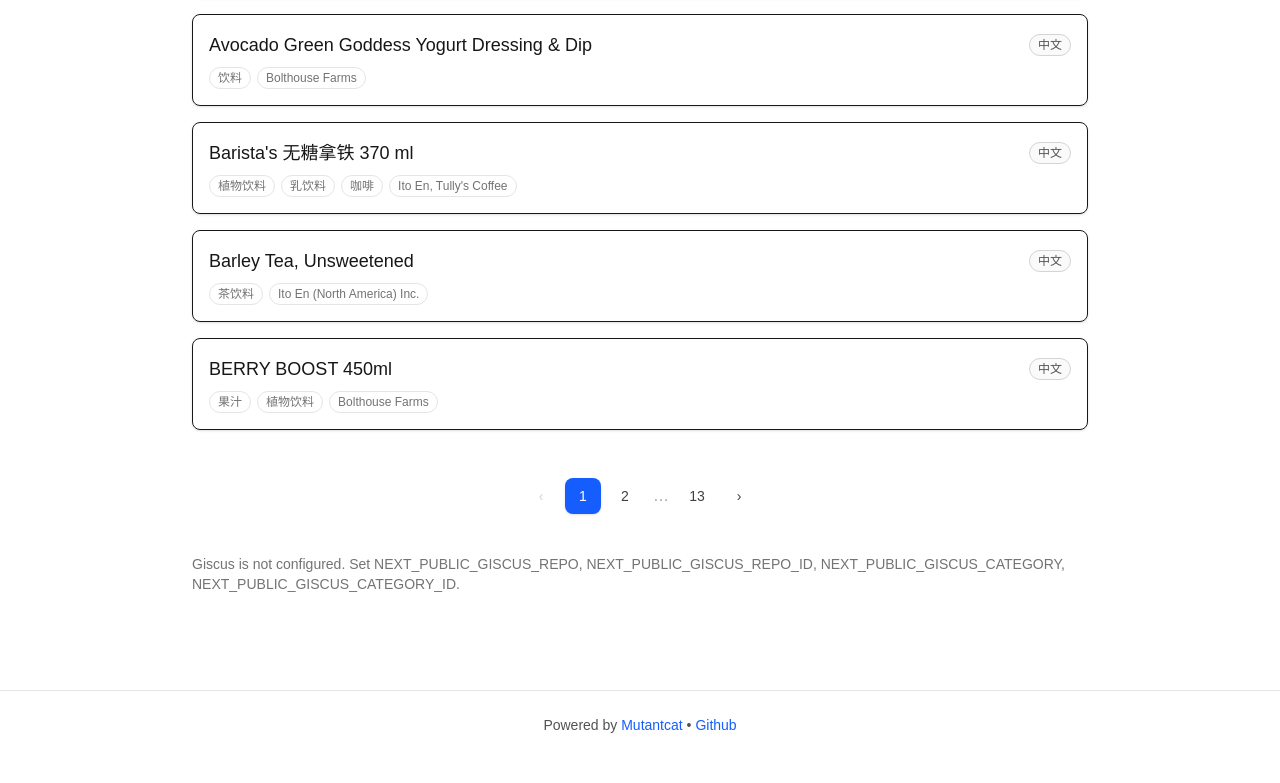
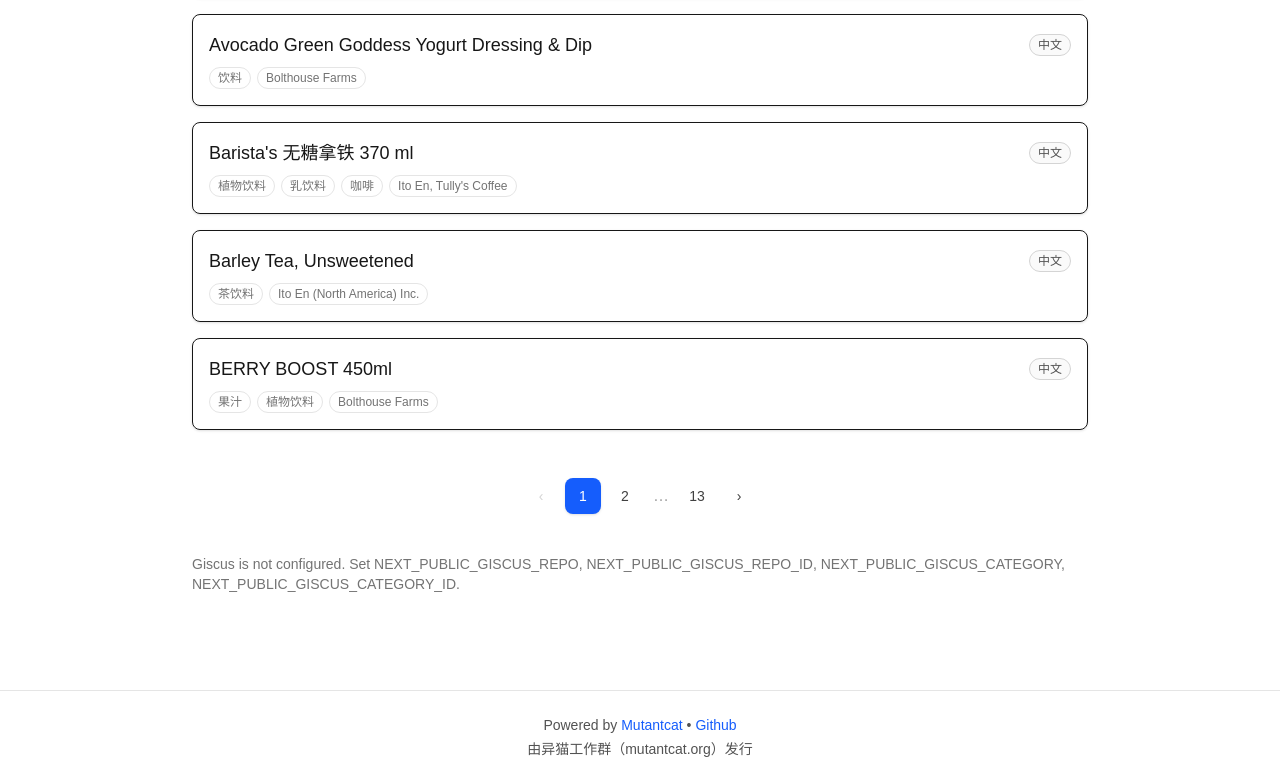
Before and after one commit to Mutantcat-Working-Group/BeverageWiki, a Next.js app: page / in a window 1280 px wide. Shown: the part 1128-1911 px from the top of the page. Before the commit the page ends 1887 px from the top, so only its background shows below. Built offline with nearby package versions, Linux system fonts and the light colour scheme; no server answers.

Commit message:
feat: credit Mutantcat Working Group in footer and layout header

```diff
--- a/src/app/layout.tsx
+++ b/src/app/layout.tsx
@@ -1,3 +1,6 @@
+// BeverageWiki — 由异猫工作群（mutantcat.org）发行
+// GitHub: https://github.com/Mutantcat-Working-Group
+
 import type { Metadata } from "next";
 import { Geist, Geist_Mono } from "next/font/google";
 import "./globals.css";
@@ -95,6 +98,7 @@
             >
               Github
             </a>
+            <span className="block mt-1">由异猫工作群（mutantcat.org）发行</span>
           </div>
         </footer>
       </body>
```
Also changed, not shown: 1 other file (tests, documents, lock files or other folders).
